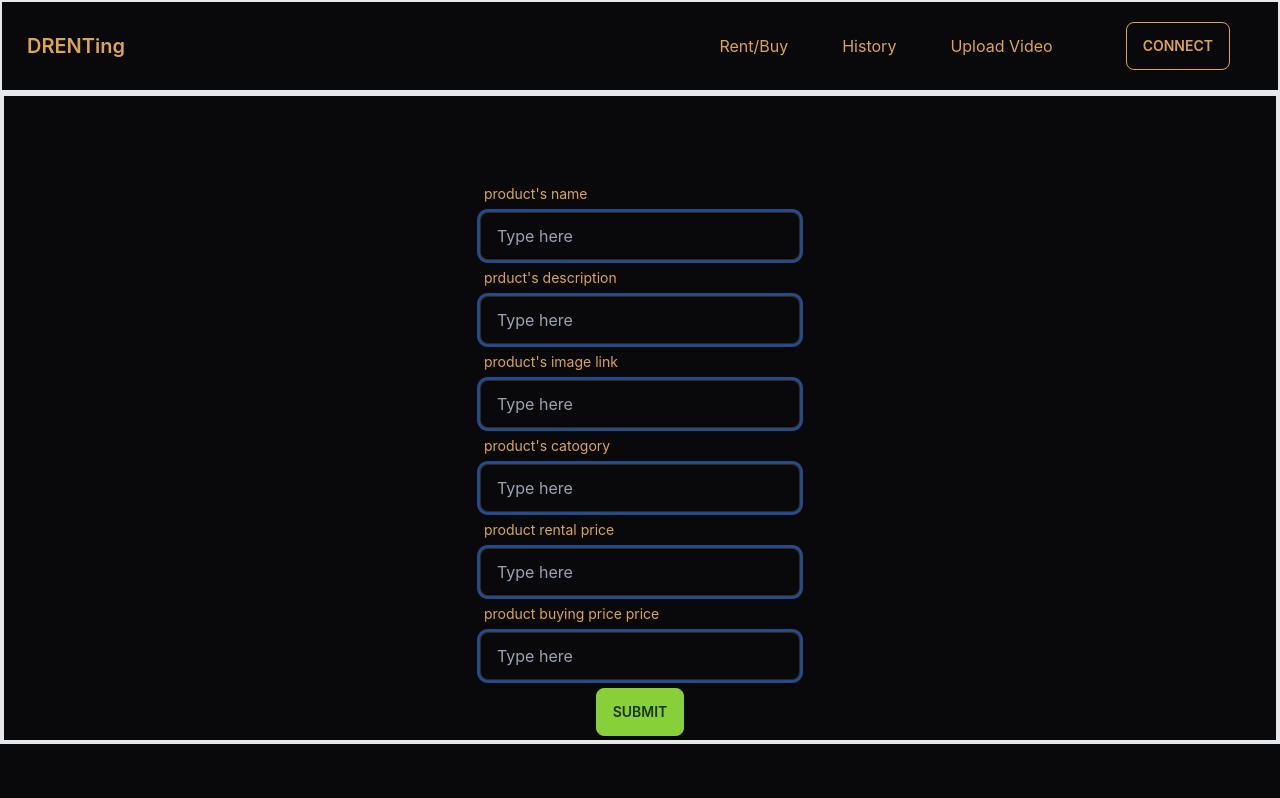
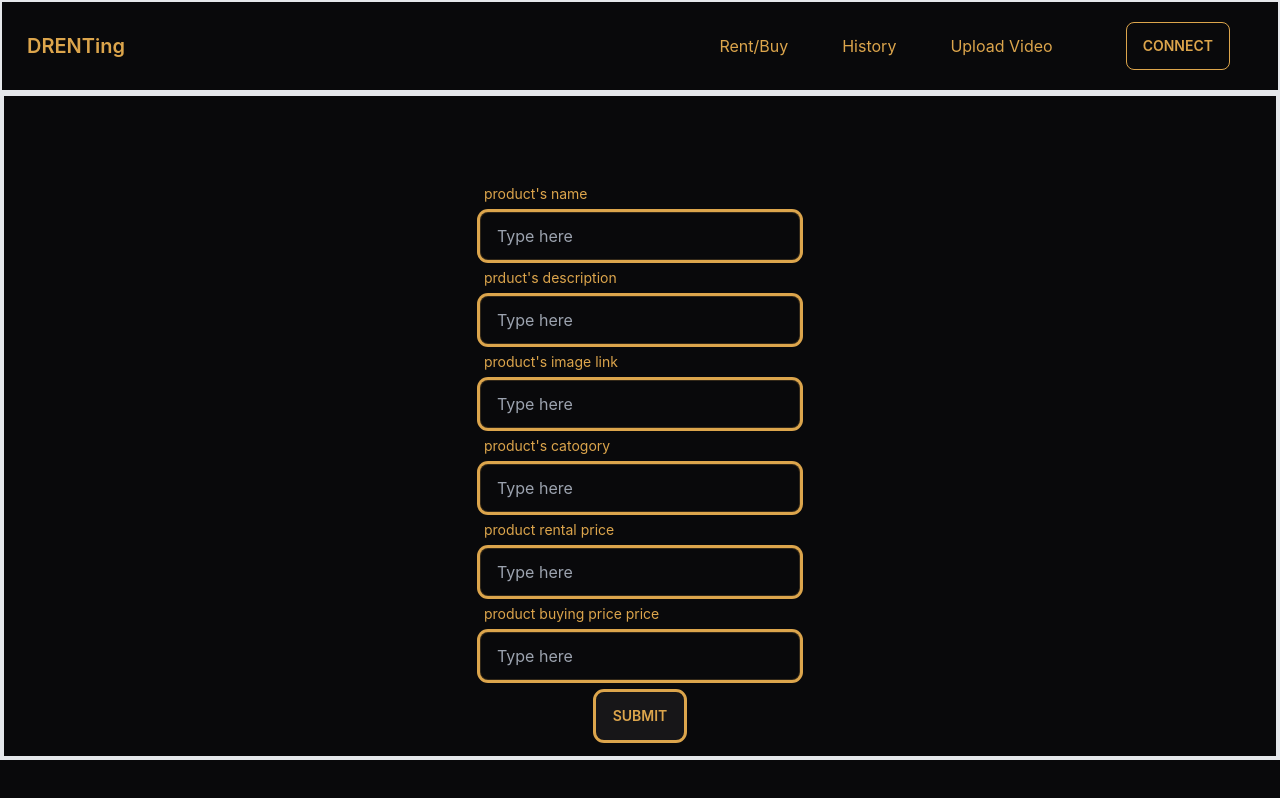
Before and after one commit to Trymbakmahant/DRENTing, a React (Create React App) app in the folder client/: page /upload in a window 1280 px wide. Built offline with nearby package versions, Linux system fonts and the light colour scheme.

Commit message:
Update upload.js

```diff
--- a/client/src/components/Pages/upload.js
+++ b/client/src/components/Pages/upload.js
@@ -44,7 +44,7 @@ function Upload() {
           type="text"
           ref={name}
           placeholder="Type here"
-          className="input input-bordered ring ring-blue-500/[.55]  w-full max-w-xs"
+          className="input input-bordered ring   ring-current w-full max-w-xs"
         />
       </div>
       <div className="form-control w-full max-w-xs">
@@ -55,7 +55,7 @@ function Upload() {
           type="text"
           ref={description}
           placeholder="Type here"
-          className="input input-bordered w-full ring ring-blue-500/[.55]  max-w-xs"
+          className="input input-bordered w-full ring  ring-current max-w-xs"
         />
       </div>
       <div className="form-control w-full max-w-xs">
@@ -66,7 +66,7 @@ function Upload() {
           type="text"
           ref={image}
           placeholder="Type here"
-          className="input input-bordered  w-full ring ring-blue-500/[.55]  max-w-xs"
+          className="input input-bordered  w-full ring  ring-current max-w-xs"
         />
       </div>
       <div className="form-control w-full max-w-xs">
@@ -77,7 +77,7 @@ function Upload() {
           type="text"
           ref={catogory}
           placeholder="Type here"
-          className="input input-bordered w-full ring ring-blue-500/[.55] max-w-xs"
+          className="input input-bordered w-full ring  ring-current max-w-xs"
         />
       </div>
       <div className="form-control w-full max-w-xs">
@@ -88,7 +88,7 @@ function Upload() {
           type="text"
           ref={rental}
           placeholder="Type here"
-          className="input input-bordered w-full ring ring-blue-500/[.55]  max-w-xs"
+          className="input input-bordered w-full ring  ring-current  max-w-xs"
         />
       </div>
       <div className="form-control w-full max-w-xs">
@@ -99,12 +99,12 @@ function Upload() {
           type="text"
           placeholder="Type here"
           ref={buying}
-          className="input input-bordered w-full ring ring-blue-500/[.55]  max-w-xs"
+          className="input input-bordered w-full ring ring-current  max-w-xs"
         />
       </div>
-      <div className="pt-2 pb-1">
+      <div className="pt-3 pb-4">
         {" "}
-        <button className="btn btn-success " onClick={submitter}>
+        <button className="btn btn-current outline " onClick={submitter}>
           Submit
         </button>
       </div>
```
